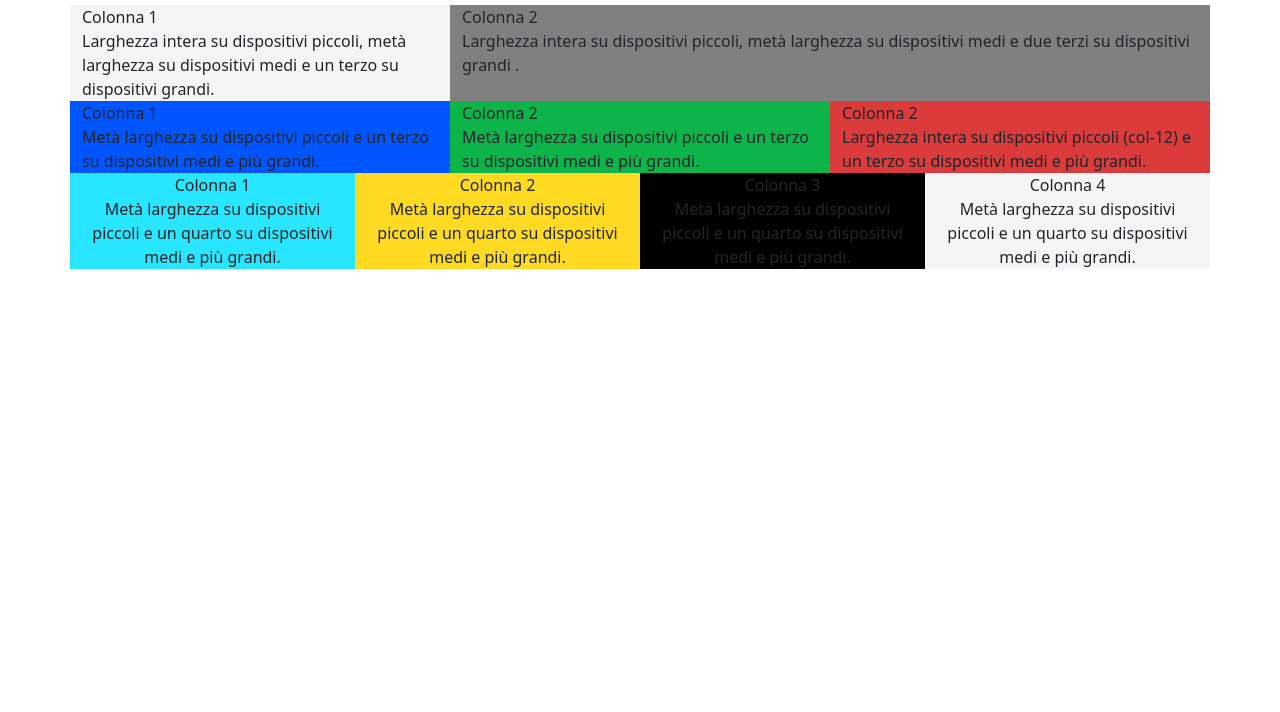
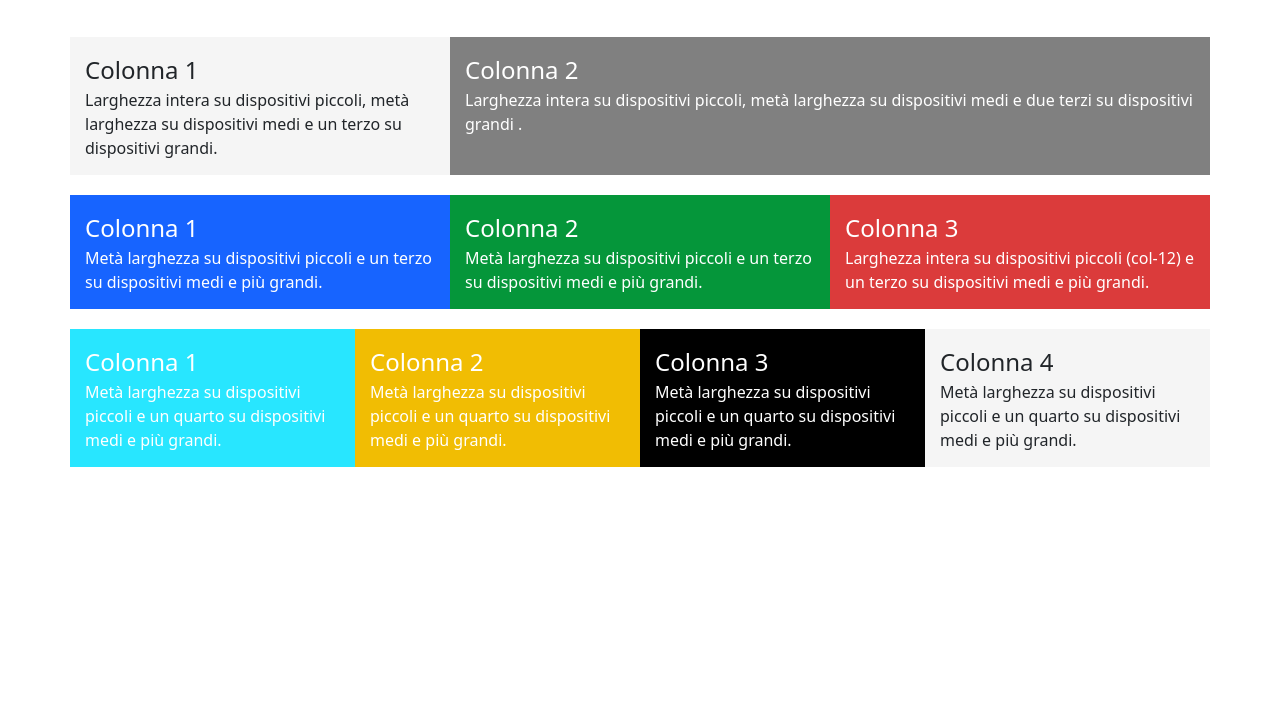
Before and after one commit to DanielPioFalabella/htmlcss-bootstrap-layout, a plain HTML site: page index.html in a window 1280 px wide. Shown: the part 88-800 px from the top of the page. Drawn offline with nearby package versions, Linux system fonts and the light colour scheme.

Commit message:
style: generale

```diff
--- a/css/style.css
+++ b/css/style.css
@@ -11,7 +11,7 @@
 }
 
 .bg-yellow {
-    background-color: rgb(255, 218, 34);
+    background-color: rgb(241, 189, 3);
 }
 
 .bg-black {
@@ -19,7 +19,7 @@
 }
 
 .bg-blue {
-    background-color: rgb(0, 85, 255);
+    background-color: rgb(23, 100, 255);
 }
 
 .bg-red {
@@ -27,5 +27,28 @@
 }
 
 .bg-green {
-    background-color: rgb(12, 180, 74);
+    background-color: rgb(5, 150, 58);
 }
+
+.container {
+    margin-bottom: 20px;
+}
+
+[class*='col'] {
+    padding: 15px;
+}
+
+h4 {
+    margin-bottom: 50px;
+    font-weight: 100;
+    font-size: 16px;
+}
+
+strong {
+    font-size: 24px;
+    font-weight: 500;
+}
+
+.ms-title {
+    font-size: 30px;
+}
--- a/index.html
+++ b/index.html
@@ -17,38 +17,38 @@
 </head>
 
 <body>
-    <h1 class="text-center">Bootstrap 5 Responsive Grid</h1>
+    <h1 class="text-center"><strong class="ms-title">Bootstrap 5 Responsive Grid</strong></h1>
     <h4 class="text-center">Layout a griglia con diversi breakpoint (sm, md, Ig).</h4>
 
     <div class="container">
         <div class="row">
-            <div class="col-sm-12 col-md-6 col-lg-4 bg-dirty-white">Colonna 1 <br>
+            <div class="col-sm-12 col-md-6 col-lg-4 bg-dirty-white"><strong>Colonna 1</strong><br>
             Larghezza intera su dispositivi piccoli, metà larghezza su dispositivi medi e un terzo su dispositivi grandi.</div>
-            <div class="col-sm-12 col-md-6 col-lg-8 bg-grey">Colonna 2 <br>
+            <div class="col-sm-12 col-md-6 col-lg-8 bg-grey text-white"><strong>Colonna 2</strong><br>
             Larghezza intera su dispositivi piccoli, metà larghezza su dispositivi medi e due terzi su dispositivi grandi .</div>
         </div>
     </div>
 
     <div class="container">
         <div class="row">
-            <div class="col-sm-6 col-md-4 bg-blue">Colonna 1 <br>
+            <div class="col-sm-6 col-md-4 bg-blue text-white"><strong>Colonna 1</strong><br>
             Metà larghezza su dispositivi piccoli e un terzo su dispositivi medi e più grandi.</div>
-            <div class="col-sm-6 col-md-4 bg-green">Colonna 2 <br>
+            <div class="col-sm-6 col-md-4 bg-green text-white"><strong>Colonna 2</strong><br>
             Metà larghezza su dispositivi piccoli e un terzo su dispositivi medi e più grandi.</div>
-            <div class="col-sm-12 col-md-4 bg-red">Colonna 2 <br>
+            <div class="col-sm-12 col-md-4 bg-red text-white"><strong>Colonna 3</strong><br>
             Larghezza intera su dispositivi piccoli (col-12) e un terzo su dispositivi medi e più grandi.</div>
         </div>
     </div>
 
-    <div class="container text-center">
-        <div class="row row-cols-2 row-cols-sm-2 row-cols-md-4">
-            <div class="col bg-light-blue">Colonna 1 <br>
+    <div class="container">
+        <div class="row">
+            <div class="col-sm-6 col-md-3 bg-light-blue text-white"><strong>Colonna 1</strong><br>
             Metà larghezza su dispositivi piccoli e un quarto su dispositivi medi e più grandi.</div>
-            <div class="col bg-yellow">Colonna 2 <br>
+            <div class="col-sm-6 col-md-3 bg-yellow text-white"><strong>Colonna 2</strong><br>
             Metà larghezza su dispositivi piccoli e un quarto su dispositivi medi e più grandi.</div>
-            <div class="col bg-black">Colonna 3 <br>
+            <div class="col-sm-6 col-md-3 bg-black text-white"><strong>Colonna 3</strong><br>
             Metà larghezza su dispositivi piccoli e un quarto su dispositivi medi e più grandi.</div>
-            <div class="col bg-dirty-white">Colonna 4 <br>
+            <div class="col-sm-6 col-md-3 bg-dirty-white"><strong>Colonna 4</strong><br>
             Metà larghezza su dispositivi piccoli e un quarto su dispositivi medi e più grandi.</div>
         </div>
     </div>
```
